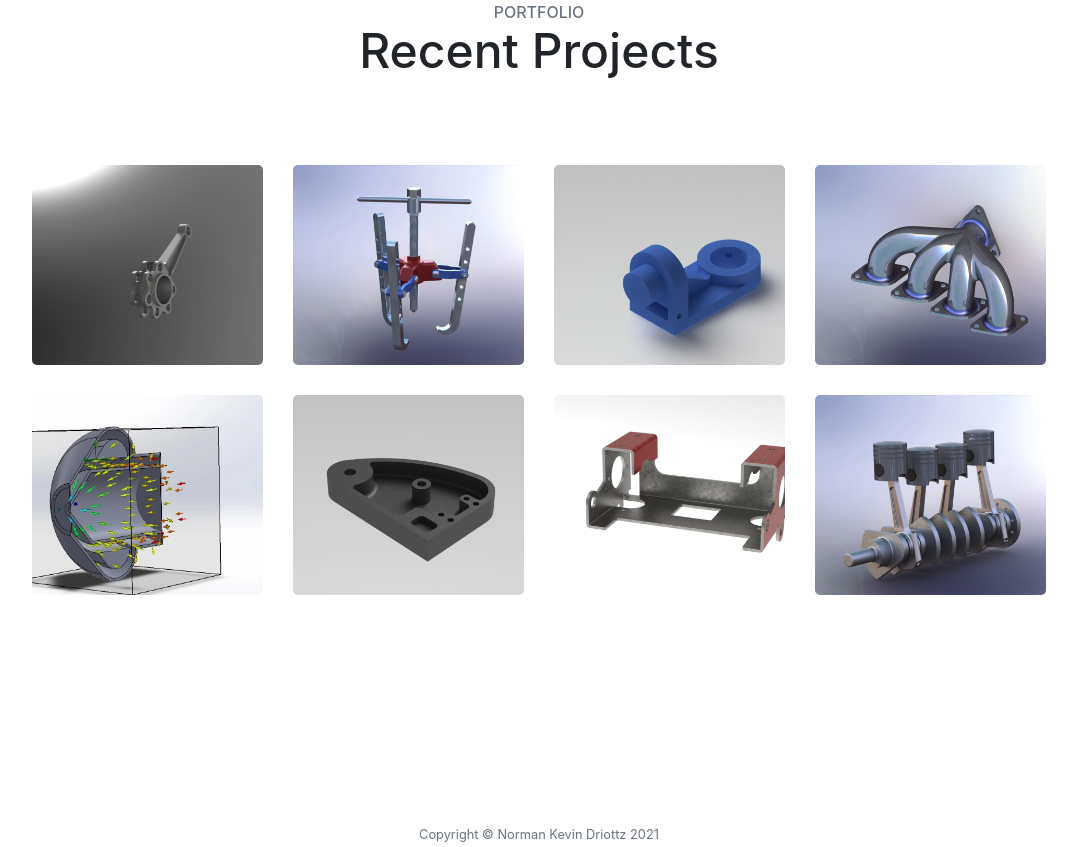
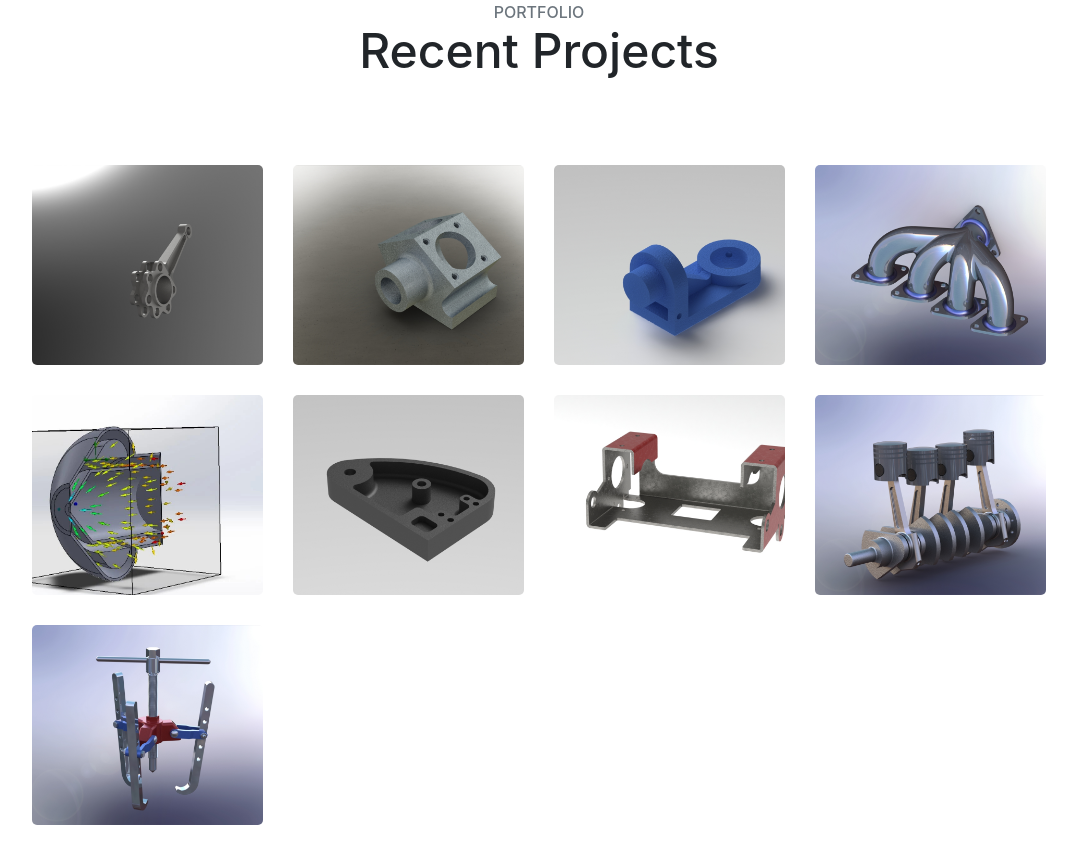
Before and after one commit to Driottz/Driottz.github.io, a plain HTML site: page index.html in a window 1280 px wide. Shown: the part 2509-3356 px from the top of the page, without its empty margins (101-1178 px from the left). Drawn offline with nearby package versions, Linux system fonts and the light colour scheme.

Commit message:
Update index.html

```diff
--- a/index.html
+++ b/index.html
@@ -132,8 +132,8 @@
                     </a>
                 </div>
                 <div class="col-lg-3 col-md-4 col-xs-6 thumb">
-                    <a href="assets\img\portfolio-1-1.jpg"  class="fancybox" rel="ligthbox">
-                        <img  src="assets\img\portfolio-1-1.jpg" class="zoom img-fluid"  alt="">
+                    <a href="assets\img\portfolio-1.jpg"  class="fancybox" rel="ligthbox">
+                        <img  src="assets\img\portfolio-1.jpg" class="zoom img-fluid"  alt="">
                     </a>
                 </div>
 
@@ -174,7 +174,14 @@
 
                 </div>
 
+                <div class="col-lg-3 col-md-4 col-xs-6 thumb">
 
+                    <a href="assets\img\portfolio-1-1.JPG" class="fancybox" rel="ligthbox">
+                        <img  src="assets\img\portfolio-1-1.JPG" class="zoom img-fluid "  alt="">
+
+                </div>
+
+            </div>
 
 
            </div>
```
